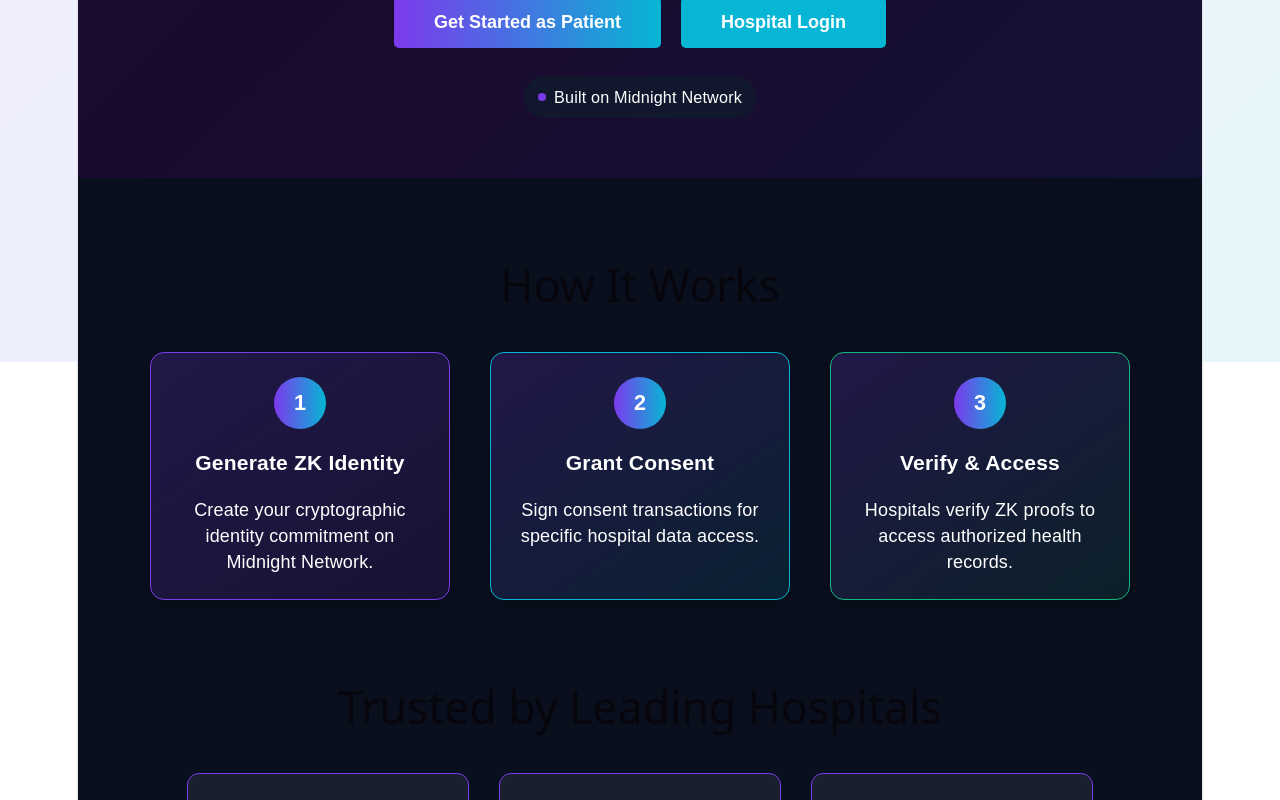
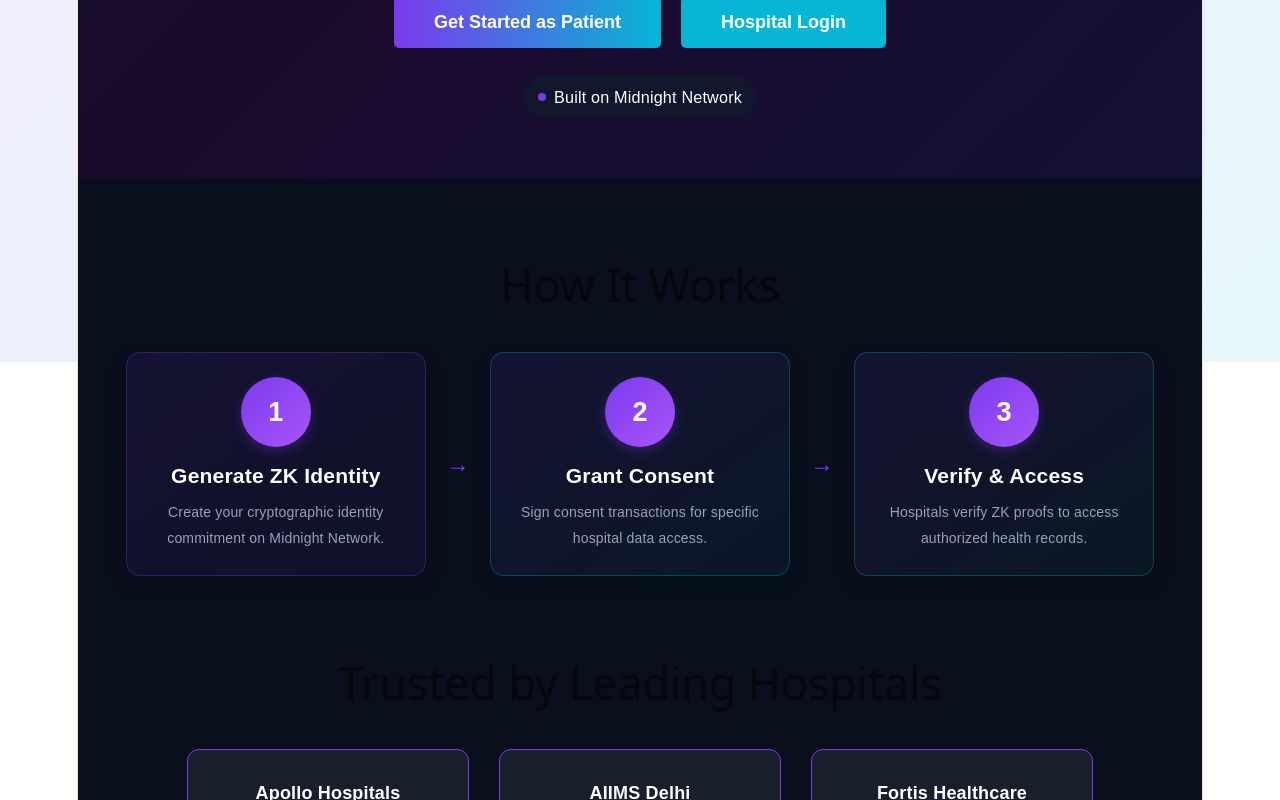
Before and after one commit to dakshdrall/SolaceID, a React (Vite) app in the folder solaceid/: page / in a window 1280 px wide. Shown: the part 438-1238 px from the top of the page. Built offline with nearby package versions, Linux system fonts and the light colour scheme.

Commit message:
feat: production polish - consent preview, animated verify, privacy shield

```diff
--- a/solaceid/src/pages/ConsentPage.tsx
+++ b/solaceid/src/pages/ConsentPage.tsx
@@ -117,6 +117,28 @@ function ConsentPage() {
             </select>
           </label>
         </div>
+        <div style={{ marginBottom: '30px', padding: '20px', background: 'rgba(124, 58, 237, 0.1)', border: '1px solid #7c3aed', borderRadius: '10px' }}>
+          <h3 style={{ marginTop: '0', color: '#7c3aed' }}>Consent Preview</h3>
+          <div style={{ marginBottom: '15px' }}>
+            <h4 style={{ color: 'white', margin: '0 0 10px 0' }}>Will be shared:</h4>
+            <ul style={{ margin: '0', paddingLeft: '20px', color: '#10b981' }}>
+              {consent.bloodType && <li>Blood Type</li>}
+              {consent.vaccination && <li>Vaccination Status</li>}
+              {consent.allergies && <li>Allergies</li>}
+            </ul>
+          </div>
+          <div style={{ marginBottom: '15px' }}>
+            <h4 style={{ color: 'white', margin: '0 0 10px 0' }}>Will NOT be shared:</h4>
+            <ul style={{ margin: '0', paddingLeft: '20px', color: '#ef4444' }}>
+              {!consent.bloodType && <li>🚫 Blood Type</li>}
+              {!consent.vaccination && <li>🚫 Vaccination Status</li>}
+              {!consent.allergies && <li>🚫 Allergies</li>}
+            </ul>
+          </div>
+          <p style={{ margin: '0', fontSize: '14px', color: '#94a3b8', fontStyle: 'italic' }}>
+            This is the minimum necessary disclosure for {consent.purpose || 'the selected purpose'}.
+          </p>
+        </div>
         <div style={{ textAlign: 'center' }}>
           <button
             onClick={handleSign}
--- a/solaceid/src/pages/HospitalDashboard.tsx
+++ b/solaceid/src/pages/HospitalDashboard.tsx
@@ -1,4 +1,4 @@
-import { useState } from 'react';
+import { useState, useEffect } from 'react';
 import Navbar from '../components/Navbar';
 
 interface PatientData {
@@ -22,6 +22,26 @@ function HospitalDashboard() {
   const [verified, setVerified] = useState(false);
   const [patientData, setPatientData] = useState<PatientData | null>(null);
   const [auditTrail, setAuditTrail] = useState<AuditTrail | null>(null);
+
+  // Add CSS animations
+  useEffect(() => {
+    const style = document.createElement('style');
+    style.textContent = `
+      @keyframes checkmarkScale {
+        0% { transform: scale(0); opacity: 0; }
+        50% { transform: scale(1.2); opacity: 0.8; }
+        100% { transform: scale(1); opacity: 1; }
+      }
+      @keyframes checkmarkDraw {
+        0% { opacity: 0; transform: rotate(45deg) scale(0); }
+        100% { opacity: 1; transform: rotate(45deg) scale(1); }
+      }
+    `;
+    document.head.appendChild(style);
+    return () => {
+      document.head.removeChild(style);
+    };
+  }, []);
 
   // Navbar handles wallet connection now.
 
@@ -149,22 +169,24 @@ function HospitalDashboard() {
             }}>
               <div style={{
                 display: 'inline-block',
-                width: '60px',
-                height: '60px',
+                width: '80px',
+                height: '80px',
                 border: '4px solid white',
                 borderRadius: '50%',
                 position: 'relative',
-                marginBottom: '15px'
+                marginBottom: '15px',
+                animation: 'checkmarkScale 0.6s ease-out'
               }}>
                 <div style={{
                   position: 'absolute',
-                  top: '15px',
-                  left: '20px',
-                  width: '20px',
-                  height: '30px',
+                  top: '20px',
+                  left: '28px',
+                  width: '24px',
+                  height: '40px',
                   border: 'solid white',
-                  borderWidth: '0 4px 4px 0',
-                  transform: 'rotate(45deg)'
+                  borderWidth: '0 6px 6px 0',
+                  transform: 'rotate(45deg)',
+                  animation: 'checkmarkDraw 0.4s ease-out 0.2s both'
                 }}></div>
               </div>
               <br />
@@ -178,7 +200,7 @@ function HospitalDashboard() {
                 borderRadius: '10px',
                 display: 'inline-block'
               }}>
-                Midnight Network
+                Verified by Midnight Network
               </div>
             </div>
             <div style={{ marginBottom: '30px', textAlign: 'center' }}>
@@ -251,6 +273,10 @@ function HospitalDashboard() {
               <p><strong>Timestamp:</strong> {auditTrail?.timestamp}</p>
               <p><strong>Network:</strong> {auditTrail?.network}</p>
               <p><strong>Purpose:</strong> {auditTrail?.purpose}</p>
+              <div style={{ marginTop: '15px', padding: '10px', background: 'rgba(124, 58, 237, 0.1)', borderRadius: '8px', border: '1px solid #7c3aed' }}>
+                <p style={{ margin: '0', fontSize: '14px' }}><strong>Blockchain Transaction:</strong> 0x8f7e6d5c4b3a2910...fedcba9876543210</p>
+                <p style={{ margin: '4px 0 0 0', fontSize: '12px', color: '#94a3b8' }}>Verified on Midnight Network - Block #1,247,893</p>
+              </div>
             </div>
             <footer style={{
               textAlign: 'center',
--- a/solaceid/src/pages/LandingPage.tsx
+++ b/solaceid/src/pages/LandingPage.tsx
@@ -1,10 +1,9 @@
 import { useNavigate } from 'react-router-dom';
-import { useEffect, useState } from 'react';
+import { useEffect } from 'react';
 import Navbar from '../components/Navbar';
 
 function LandingPage() {
   const navigate = useNavigate();
-  const [hoveredCard, setHoveredCard] = useState<number | null>(null);
 
   useEffect(() => {
     const style = document.createElement('style');
@@ -67,21 +66,23 @@ function LandingPage() {
 
       <section style={{ padding: '80px 1rem 20px', textAlign: 'center' }}>
         <h2 style={{ fontSize: '2.5rem', marginBottom: '40px' }}>How It Works</h2>
-        <div style={{ display: 'flex', justifyContent: 'center', gap: '40px', flexWrap: 'wrap' }}>
-          <div style={{ ...stepStyle, background: 'linear-gradient(145deg, rgba(124,58,237,0.2), rgba(124,58,237,0.1))', border: hoveredCard === 0 ? '1px solid #7c3aed' : '1px solid #7c3aed' }} onMouseEnter={() => setHoveredCard(0)} onMouseLeave={() => setHoveredCard(null)}>
+        <div style={{ display: 'flex', justifyContent: 'center', alignItems: 'center', gap: '20px', flexWrap: 'wrap' }}>
+          <div style={{ ...stepStyle, background: 'linear-gradient(145deg, rgba(124,58,237,0.1), rgba(124,58,237,0.05))', border: '1px solid rgba(124,58,237,0.3)' }}>
             <div style={stepIcon}>1</div>
-            <h3>Generate ZK Identity</h3>
-            <p>Create your cryptographic identity commitment on Midnight Network.</p>
+            <h3 style={{ color: 'white', fontWeight: 'bold', margin: '0 0 10px 0' }}>Generate ZK Identity</h3>
+            <p style={{ color: '#94a3b8', margin: '0', fontSize: '14px' }}>Create your cryptographic identity commitment on Midnight Network.</p>
           </div>
-          <div style={{ ...stepStyle, background: 'linear-gradient(145deg, rgba(124,58,237,0.2), rgba(6,182,212,0.1))', border: hoveredCard === 1 ? '1px solid #7c3aed' : '1px solid #06b6d4' }} onMouseEnter={() => setHoveredCard(1)} onMouseLeave={() => setHoveredCard(null)}>
+          <div style={{ fontSize: '24px', color: '#7c3aed', display: 'flex', alignItems: 'center' }}>→</div>
+          <div style={{ ...stepStyle, background: 'linear-gradient(145deg, rgba(124,58,237,0.1), rgba(6,182,212,0.05))', border: '1px solid rgba(6,182,212,0.3)' }}>
             <div style={stepIcon}>2</div>
-            <h3>Grant Consent</h3>
-            <p>Sign consent transactions for specific hospital data access.</p>
+            <h3 style={{ color: 'white', fontWeight: 'bold', margin: '0 0 10px 0' }}>Grant Consent</h3>
+            <p style={{ color: '#94a3b8', margin: '0', fontSize: '14px' }}>Sign consent transactions for specific hospital data access.</p>
           </div>
-          <div style={{ ...stepStyle, background: 'linear-gradient(145deg, rgba(124,58,237,0.2), rgba(16,185,129,0.1))', border: hoveredCard === 2 ? '1px solid #7c3aed' : '1px solid #10b981' }} onMouseEnter={() => setHoveredCard(2)} onMouseLeave={() => setHoveredCard(null)}>
+          <div style={{ fontSize: '24px', color: '#7c3aed', display: 'flex', alignItems: 'center' }}>→</div>
+          <div style={{ ...stepStyle, background: 'linear-gradient(145deg, rgba(124,58,237,0.1), rgba(16,185,129,0.05))', border: '1px solid rgba(16,185,129,0.3)' }}>
             <div style={stepIcon}>3</div>
-            <h3>Verify & Access</h3>
-            <p>Hospitals verify ZK proofs to access authorized health records.</p>
+            <h3 style={{ color: 'white', fontWeight: 'bold', margin: '0 0 10px 0' }}>Verify & Access</h3>
+            <p style={{ color: '#94a3b8', margin: '0', fontSize: '14px' }}>Hospitals verify ZK proofs to access authorized health records.</p>
           </div>
         </div>
       </section>
@@ -159,17 +160,18 @@ const stepStyle: React.CSSProperties = {
 };
 
 const stepIcon: React.CSSProperties = {
-  width: '52px',
-  height: '52px',
+  width: '70px',
+  height: '70px',
   borderRadius: '999px',
-  background: 'linear-gradient(to right, #7c3aed, #06b6d4)',
+  background: 'linear-gradient(135deg, #7c3aed, #a855f7)',
   color: 'white',
   display: 'flex',
   alignItems: 'center',
   justifyContent: 'center',
-  fontSize: '1.2rem',
+  fontSize: '1.5rem',
   fontWeight: 'bold',
-  margin: '0 auto 14px'
+  margin: '0 auto 16px',
+  boxShadow: '0 4px 12px rgba(124, 58, 237, 0.3)'
 };
 
 export default LandingPage;
--- a/solaceid/src/pages/PatientWallet.tsx
+++ b/solaceid/src/pages/PatientWallet.tsx
@@ -86,6 +86,21 @@ function PatientWallet() {
               fontWeight: 'bold'
             }}>
               Your Privacy Score: 100%
+            </div>
+          </div>
+          <div style={{ textAlign: 'center', marginBottom: '20px' }}>
+            <div style={{
+              display: 'inline-flex',
+              alignItems: 'center',
+              gap: '8px',
+              background: '#1a1f2e',
+              borderRadius: '20px',
+              padding: '8px 16px',
+              fontSize: '14px',
+              color: '#94a3b8'
+            }}>
+              <span>🔒</span>
+              <span>Your data never leaves this device until you consent</span>
             </div>
           </div>
           <h2 style={{ textAlign: 'center', marginBottom: '30px' }}>Patient Onboarding</h2>
```
